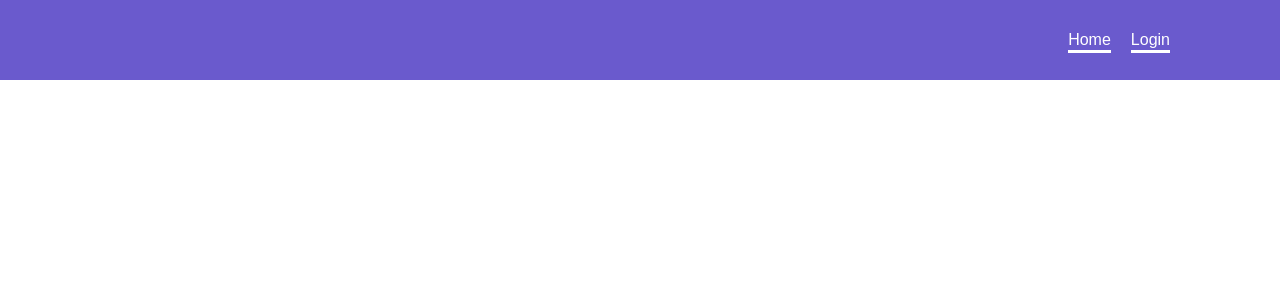
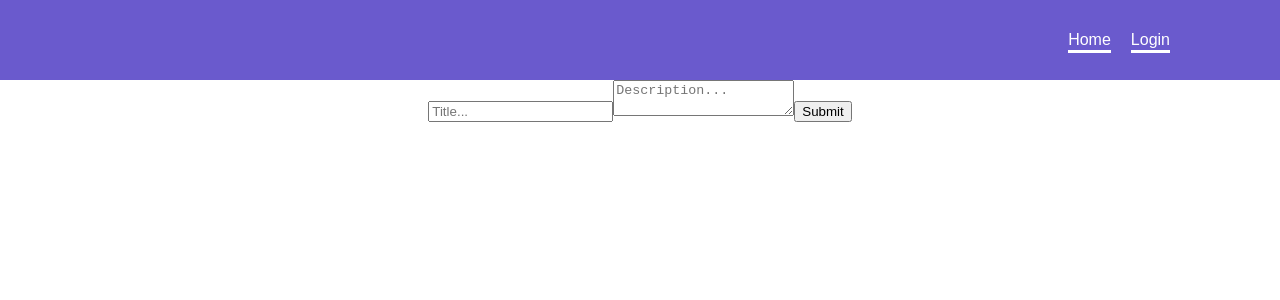
Before and after one commit to VityaMuzychka/firebase-social-media-project, a React (Create React App) app: page /createpost in a window 1280 px wide. Shown: the top 300 px of the page. Built offline with nearby package versions, Linux system fonts and the light colour scheme; no server answers.

Commit message:
added useForm, created schema, added yup validation

```diff
--- a/package.json
+++ b/package.json
@@ -3,6 +3,7 @@
   "version": "0.1.0",
   "private": true,
   "dependencies": {
+    "@hookform/resolvers": "^3.3.2",
     "@testing-library/jest-dom": "^5.17.0",
     "@testing-library/react": "^13.4.0",
     "@testing-library/user-event": "^13.5.0",
@@ -14,10 +15,12 @@
     "react": "^18.2.0",
     "react-dom": "^18.2.0",
     "react-firebase-hooks": "^5.1.1",
+    "react-hook-form": "^7.48.2",
     "react-router-dom": "^6.20.0",
     "react-scripts": "5.0.1",
     "typescript": "^4.9.5",
-    "web-vitals": "^2.1.4"
+    "web-vitals": "^2.1.4",
+    "yup": "^1.3.2"
   },
   "scripts": {
     "start": "react-scripts start",
--- a/src/pages/create-post/create-form.tsx
+++ b/src/pages/create-post/create-form.tsx
@@ -1,7 +1,28 @@
+import {useForm} from 'react-hook-form';
+import * as yup from 'yup';
+import {yupResolver} from '@hookform/resolvers/yup';
+
 export const CreateForm = () => {
+
+ const schema = yup.object().shape({
+    title: yup.string().required('You must add a title.'),
+    description: yup.string().required('Add description')
+ })
+
+ const {register, handleSubmit} = useForm({
+    resolver: yupResolver(schema)
+ })
+
+ const onCreatePost = (data: any) => {
+  console.log(data);
+
+ }
+
     return (
-        <form>
-
+        <form onSubmit={handleSubmit(onCreatePost)}>
+         <input placeholder='Title...' {...register('title')} />
+         <textarea placeholder='Description...' {...register('description')} />
+         <input type='submit' />
         </form>
     )
 }
```
Also changed, not shown: 1 other file (tests, documents, lock files or other folders).
